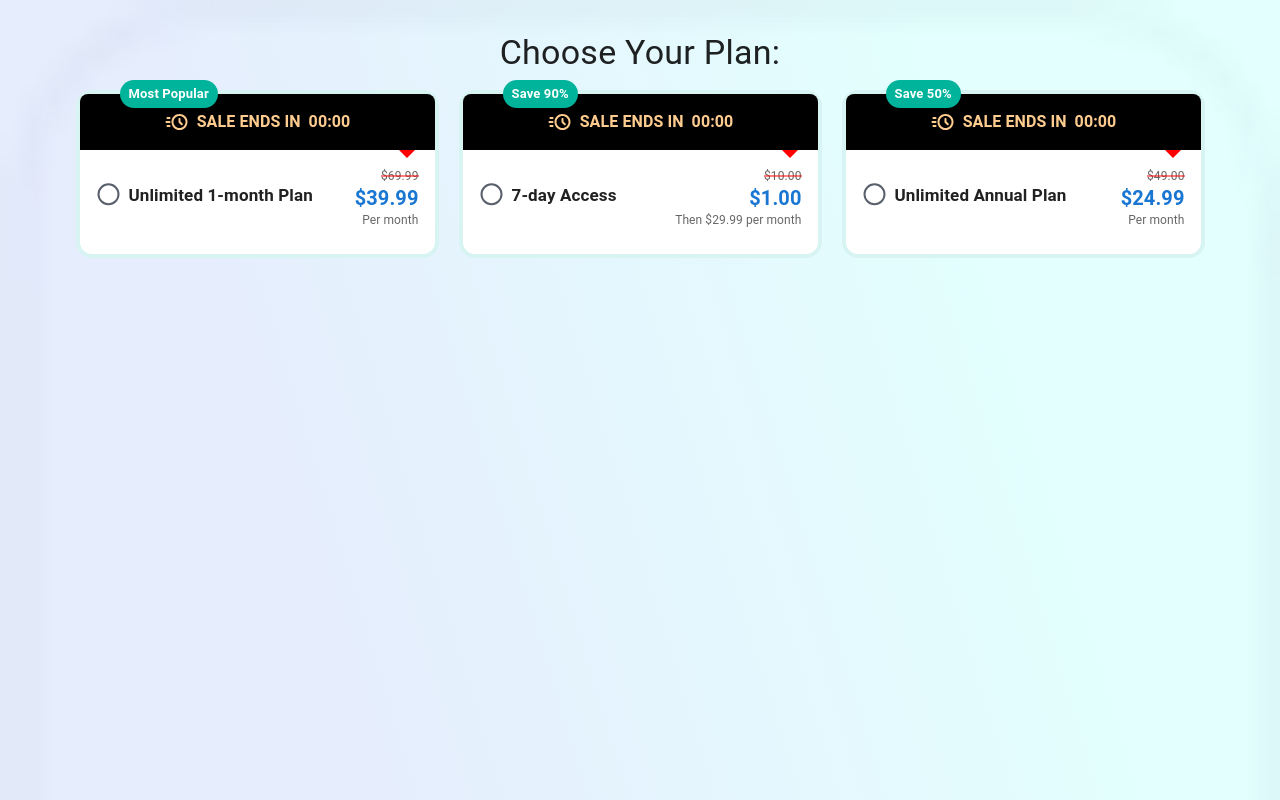
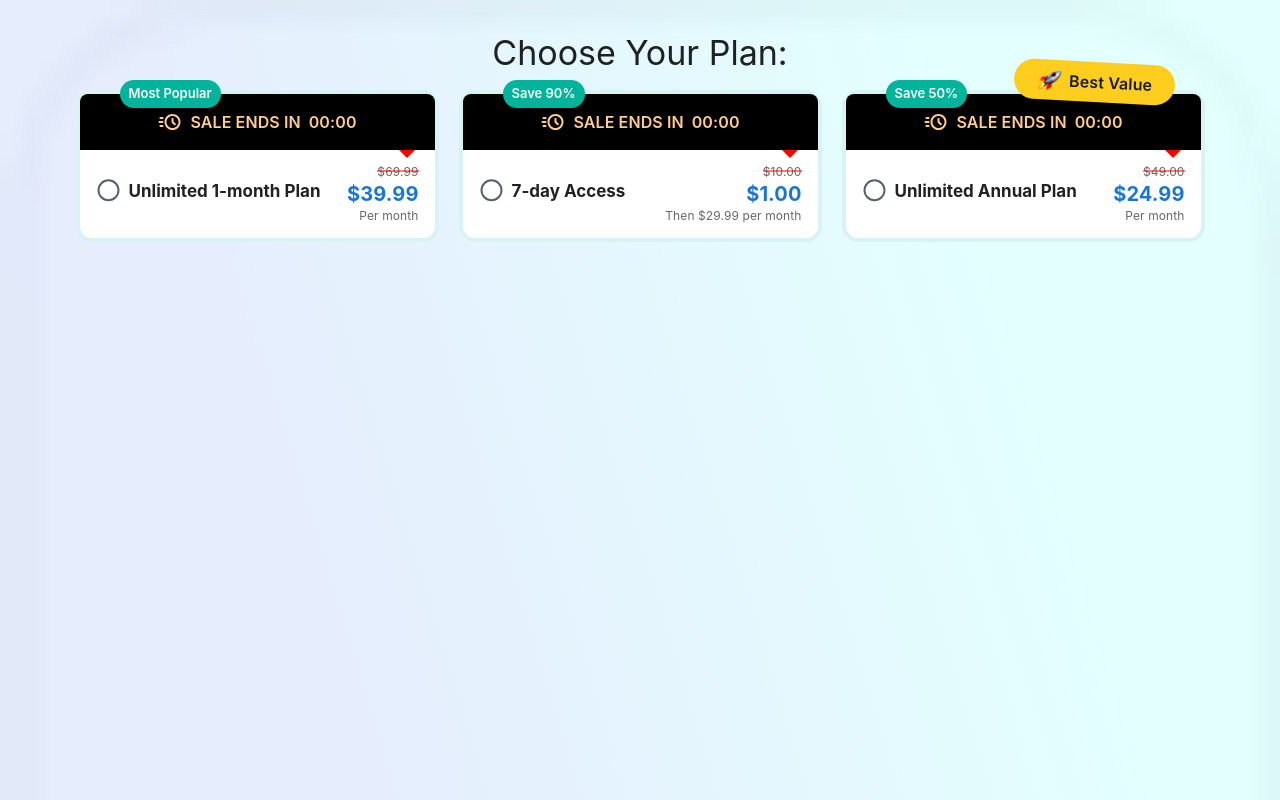
Before and after one commit to darinadari13/test-task-justdone, a Next.js app: page / in a window 1280 px wide. Built offline with nearby package versions, Linux system fonts and the light colour scheme.

Commit message:
add best value chip

```diff
--- /dev/null
+++ b/src/components/product/BestValueChip.tsx
@@ -0,0 +1,48 @@
+import React from 'react';
+import Image from "next/image";
+import {Box, Chip} from '@mui/material';
+
+const BEST_VALUE_TITLE = 'Best Value'
+
+const STYLES = {
+  absoluteBestChip: {
+    position: 'absolute',
+    top: 0,
+    zIndex: 1,
+    right: '25px',
+    transform: 'translateY(-80%) rotate(3deg)',
+    '& .MuiChip-filled': {
+      backgroundColor: 'var(--yellow-accent-color)',
+      color: 'var(--text-accent-color)',
+      lineHeight: '30px',
+      fontSize: "16px",
+      fontWeight: "600",
+      padding: "10px 23px",
+      borderRadius: "55px",
+      display: "flex",
+      alignItems: "center",
+      gap: "8px",
+      height: '40px',
+    },
+    '& .MuiChip-label': {
+      padding: 0,
+      letterSpacing: '0.15px',
+    },
+    '& .MuiChip-avatar': {
+      margin: 0,
+    },
+  }
+}
+
+const BestValueChip = () => {
+  return (
+    <Box sx={STYLES.absoluteBestChip}>
+      <Chip label={BEST_VALUE_TITLE} color="success"
+        avatar={
+          <Image src="/img/rocket.png" alt="Rocket Icon" width={25} height={31} />
+        }/>
+    </Box>
+  )
+}
+
+export default BestValueChip;
--- a/src/components/product/ProductCard.tsx
+++ b/src/components/product/ProductCard.tsx
@@ -2,12 +2,13 @@
 import React, { useMemo } from 'react';
 import { Card, CardContent, Typography, Box, Stack, Chip} from '@mui/material';
 
+import ProductCardTimer from './ProductCardTimer';
+import BestValueChip from './BestValueChip';
 import { Product } from 'src/types/Product';
 import { getFormattedSubscriptionPrice, getSubscriptionPeriodText } from 'src/utils';
+import { DiscoundTime } from 'src/types/common';
 import CheckedIcon from '../../assets/checked-icon.svg';
 import UnCheckedIcon from '../../assets/unchecked-icon.svg';
-import { DiscoundTime } from 'src/types/common';
-import ProductCardTimer from './ProductCardTimer';
 
 
 
@@ -29,8 +30,11 @@ const STYLES = {
     position: 'relative',
   },
   cardContentStyles: {
-    padding: '16px',
-    textAlign: 'center'
+    padding: '12px 16px',
+    textAlign: 'center',
+    "&:last-child": {
+      paddingBottom: '12px',
+    }
   },
   planName: {
     fontSize: "17px",
@@ -73,10 +77,14 @@ const STYLES = {
     borderTopLeftRadius: '8px',
     borderTopRightRadius: '8px',
     overflow: 'hidden'
-  }
+  },
 }
+
+const ZERO_WIDTH_SPACE = '\u200B';
+const SAVE_50_TITLE = 'Save 50%'
+
 const ProductCard: React.FC<ProductCardProps> = ({ product, onSelect, isSelected, discountTime, isTimerFinished }) => {
-  const { id, name, plan_ui_discount_text } = product;
+  const { id, name, plan_ui_discount_text, discounted_trial_price } = product;
 
   const cardStyles = useMemo(() => ({
     borderColor: isSelected ? 'var(--green-main-color)' : 'var(--border-default-color)',
@@ -86,6 +94,9 @@ const ProductCard: React.FC<ProductCardProps> = ({ product, onSelect, isSelected
   const handleCardClick = () => {
     onSelect(id)
   }
+
+  const isShowDiscountedTrialPrice = discounted_trial_price && isTimerFinished
+  const isShowBestValueChip = plan_ui_discount_text === SAVE_50_TITLE
 
   return (
     <Card
@@ -98,6 +109,10 @@ const ProductCard: React.FC<ProductCardProps> = ({ product, onSelect, isSelected
           <Box sx={STYLES.absoluteChip}>
             <Chip label={plan_ui_discount_text} color="success" />
           </Box>
+      }
+      {
+        isShowBestValueChip &&
+        <BestValueChip/>
       }
       {
         !isTimerFinished && discountTime &&
@@ -117,7 +132,7 @@ const ProductCard: React.FC<ProductCardProps> = ({ product, onSelect, isSelected
           <Stack direction="column" alignItems="flex-end">
             <Typography variant="body2" color="text.secondary" sx={STYLES.prevPriceText}>
               <span className='strikethroughText'>
-                {getFormattedSubscriptionPrice(product, false)}
+              {!isShowDiscountedTrialPrice ? getFormattedSubscriptionPrice(product, false) : ZERO_WIDTH_SPACE}
               </span>
             </Typography>
             <Typography variant="h4" color="primary" sx={STYLES.priceText}>
--- a/src/components/timer/Timer.tsx
+++ b/src/components/timer/Timer.tsx
@@ -1,5 +1,5 @@
 import React from 'react';
-import { Box, Stack, Typography } from '@mui/material';
+import { Stack, Typography } from '@mui/material';
 import AcuteIcon from '../../assets/acute.svg';
 
 
--- a/src/styles/colors.css
+++ b/src/styles/colors.css
@@ -3,4 +3,6 @@
   --grey-main-color: #22293B;
   --border-default-color: #D7F4F3;
   --red-accent-color: #FF0000;
+  --yellow-accent-color: #FECE1F;
+  --text-accent-color: #181B29;
 }
--- a/src/styles/globals.css
+++ b/src/styles/globals.css
@@ -1,27 +1,7 @@
-/* :root {
-  --background: #ffffff;
-  --foreground: #171717;
-} */
-
-/* @media (prefers-color-scheme: dark) {
-  :root {
-    --background: #0a0a0a;
-    --foreground: #ededed;
-  }
-} */
-
 html,
 body {
   max-width: 100vw;
   overflow-x: hidden;
-}
-
-body {
-  color: var(--foreground);
-  background: var(--background);
-  font-family: Arial, Helvetica, sans-serif;
-  -webkit-font-smoothing: antialiased;
-  -moz-osx-font-smoothing: grayscale;
 }
 
 * {
@@ -35,12 +15,6 @@ a {
   text-decoration: none;
 }
 
-@media (prefers-color-scheme: dark) {
-  html {
-    color-scheme: dark;
-  }
-}
-
 .strikethroughText {
   position: relative;
 }
@@ -51,7 +25,7 @@ a {
   left: 0;
   right: 0;
   top: 50%;
-  height: 1px; /* Thickness of the line */
-  background-color: var(--red-accent-color); /* Color of the strikethrough line */
+  height: 1px;
+  background-color: var(--red-accent-color);
   transform: translateY(-50%);
 }
--- a/src/styles/theme.ts
+++ b/src/styles/theme.ts
@@ -1,13 +1,8 @@
 import { createTheme } from '@mui/material/styles';
 
 const theme = createTheme({
-  palette: {
-    primary: {
-      main: '#1976d2',
-    },
-    secondary: {
-      main: '#dc004e',
-    },
+  typography: {
+    fontFamily: 'Inter, sans-serif',
   },
 });
 
```
Also changed, not shown: public/img/rocket.png (added).
